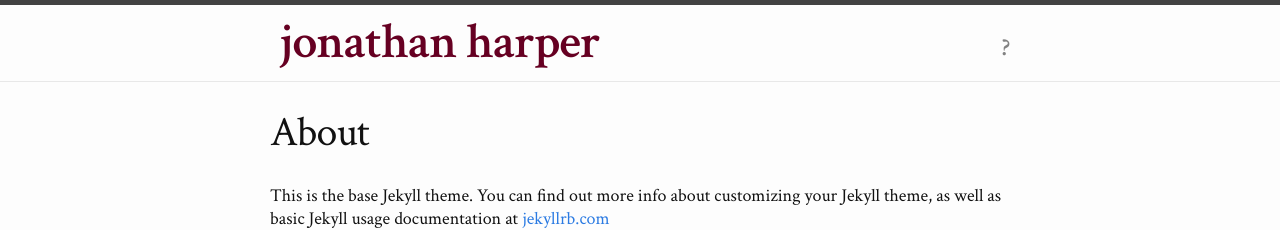
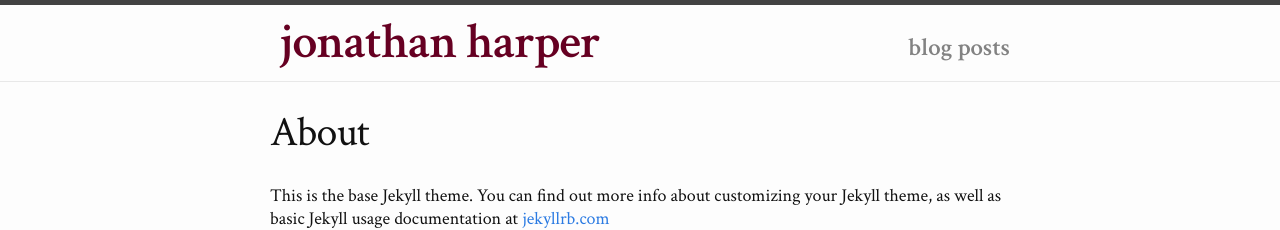
Before and after one commit to jonathanharper3/jonathanharper3.github.io, a Jekyll site: the page built from about.md, in a window 1280 px wide. Shown: the top 230 px of the page. Built offline with Jekyll 4.4.1, drawn with Linux system fonts in a browser that asks for light colours; nearby versions of some CDN libraries.

Commit message:
Update header.html

```diff
--- a/_includes/header.html
+++ b/_includes/header.html
@@ -17,7 +17,7 @@
       <!-- <div class="trigger"> -->
       <!--<a class="page-link" href="/research">research</a> -->
 <!--       <a class="page-link" href="/recreation">recreation</a> -->
-      <a class="page-link" href="/posts">?</a>
+      <a class="page-link" href="/posts">blog posts</a>
 
         <!-- {% for my_page in site.pages %}
           {% if my_page.title %}
```
